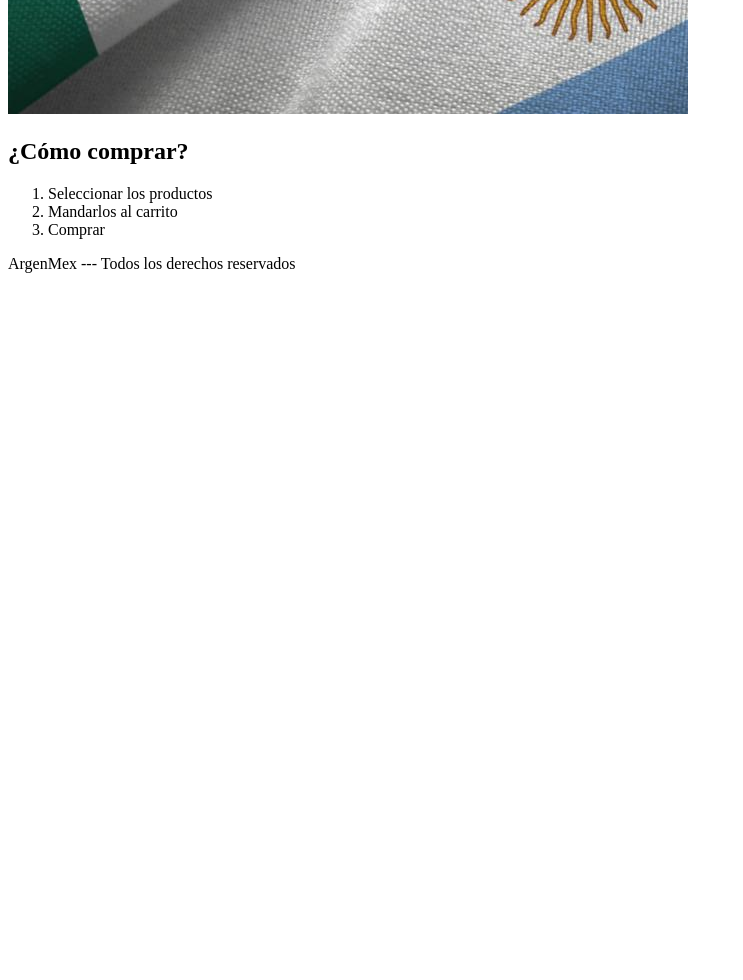
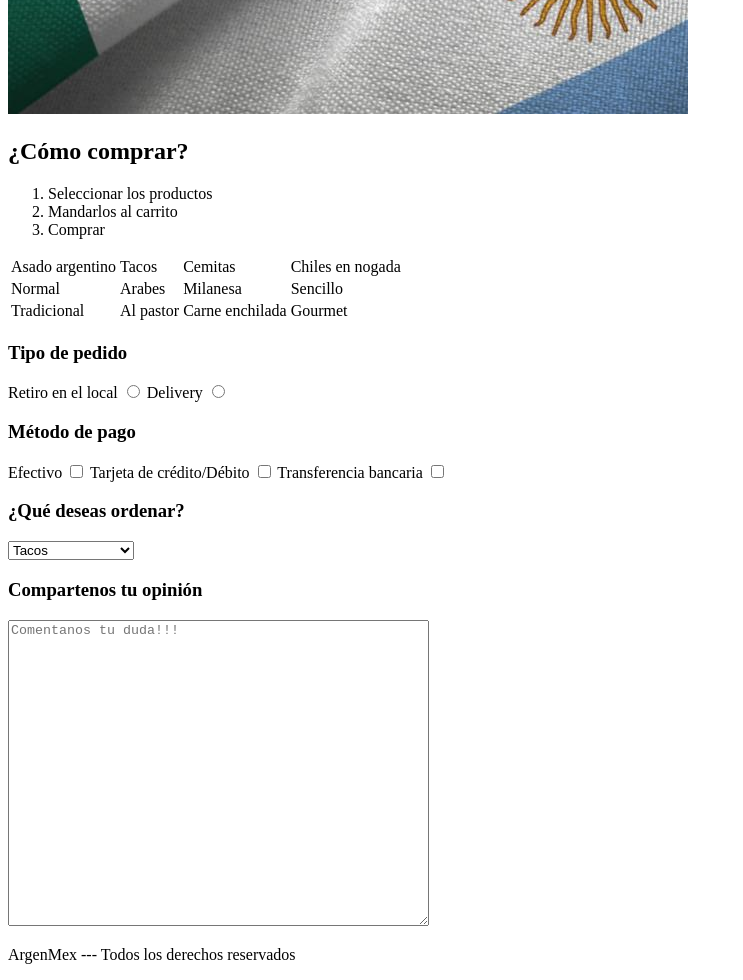
Before and after one commit to ArmandoVegaLopez/curso-desarrollo-web-1, a plain HTML site: page Comprar.html in a window 1280 px wide. Shown: the part 500-1480 px from the top of the page, without its empty margins (0-743 px from the left). Before the commit the page ends 800 px from the top, so only its background shows below. Drawn offline with Linux system fonts and the light colour scheme.

Commit message:
Trabajamos en la estructura inicial de nuestra página web, c reando 4 html con su respectivo contenido, agregue mapa y audio

```diff
--- a/Comprar.html
+++ b/Comprar.html
@@ -40,6 +40,61 @@
             </ol>
         </section>
     </main>
+    <table>
+        <tr>
+            <td>Asado argentino</td>
+            <td>Tacos</td>
+            <td>Cemitas</td>
+            <td>Chiles en nogada</td>
+        </tr>
+        <tr>
+            <td>Normal</td>
+            <td>Arabes</td>
+            <td>Milanesa</td>
+            <td>Sencillo</td>
+        </tr>
+        <tr>
+            <td>Tradicional</td>
+            <td>Al pastor</td>
+            <td>Carne enchilada</td>
+            <td>Gourmet</td>
+        </tr>
+    </table>
+                <section>
+                    <form action="">
+                        <div>
+                            <h3>Tipo de pedido</h3>
+                            <label for="">Retiro en el local</label>
+                            <input type="radio" name="TipoDePedido" id="">
+                            <label for="">Delivery</label>
+                            <input type="radio" name="TipoDePedido" id="">
+                        </div>
+                        <h3>
+                            Método de pago
+                        </h3>
+                        <div>
+                            <label for="">Efectivo</label>
+                            <input type="checkbox" name="" id="">
+                            <label for="">Tarjeta de crédito/Débito</label>
+                            <input type="checkbox" name="" id="">
+                            <label for="">Transferencia bancaria</label>
+                            <input type="checkbox" name="" id="">
+                        </div>
+                        <div>
+                            <h3>¿Qué deseas ordenar?</h3>
+                            <select name="" id="">
+                                <option value="Tacos">Tacos</option>
+                                <option value="Asado argentino">Asado Argentino</option>
+                                <option value="Postres">Postres</option>
+                                <option value="Chiles">Chiles en nogada</option>
+                            </select>
+                        </div>
+                        <div>
+                            <h3>Compartenos tu opinión</h3>
+                            <textarea name="" id="" cols="50" rows="20" placeholder="Comentanos tu duda!!!"></textarea>
+                        </div>
+                    </form>
+                </section>
     <footer>
         <p>
             ArgenMex --- Todos los derechos reservados
```
Also changed, not shown: Contacto.html (+15 -31 lines), Quienes-somos.html (+4 -1 lines), index.html (+0 -1 lines), 1 other file.
